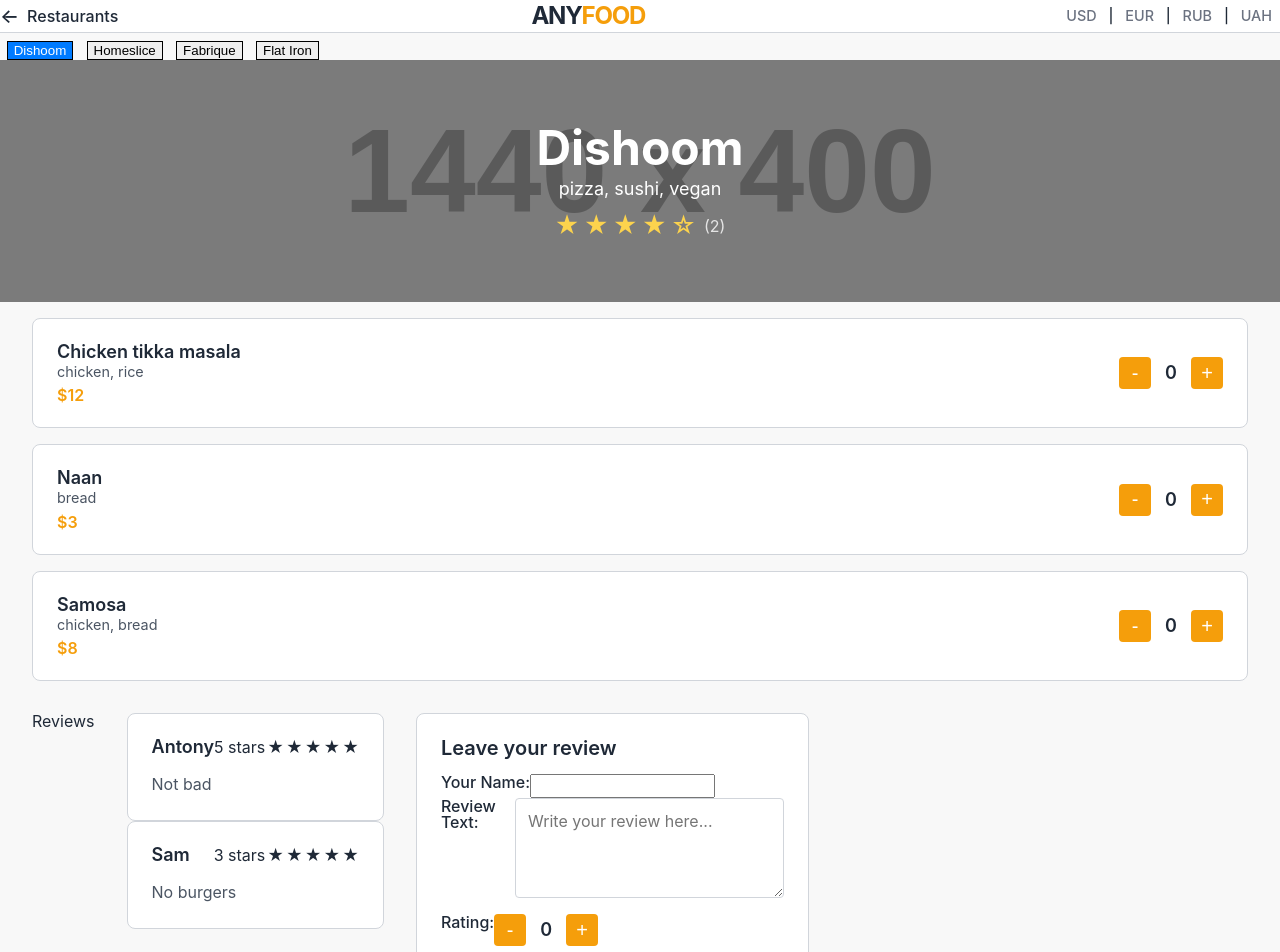
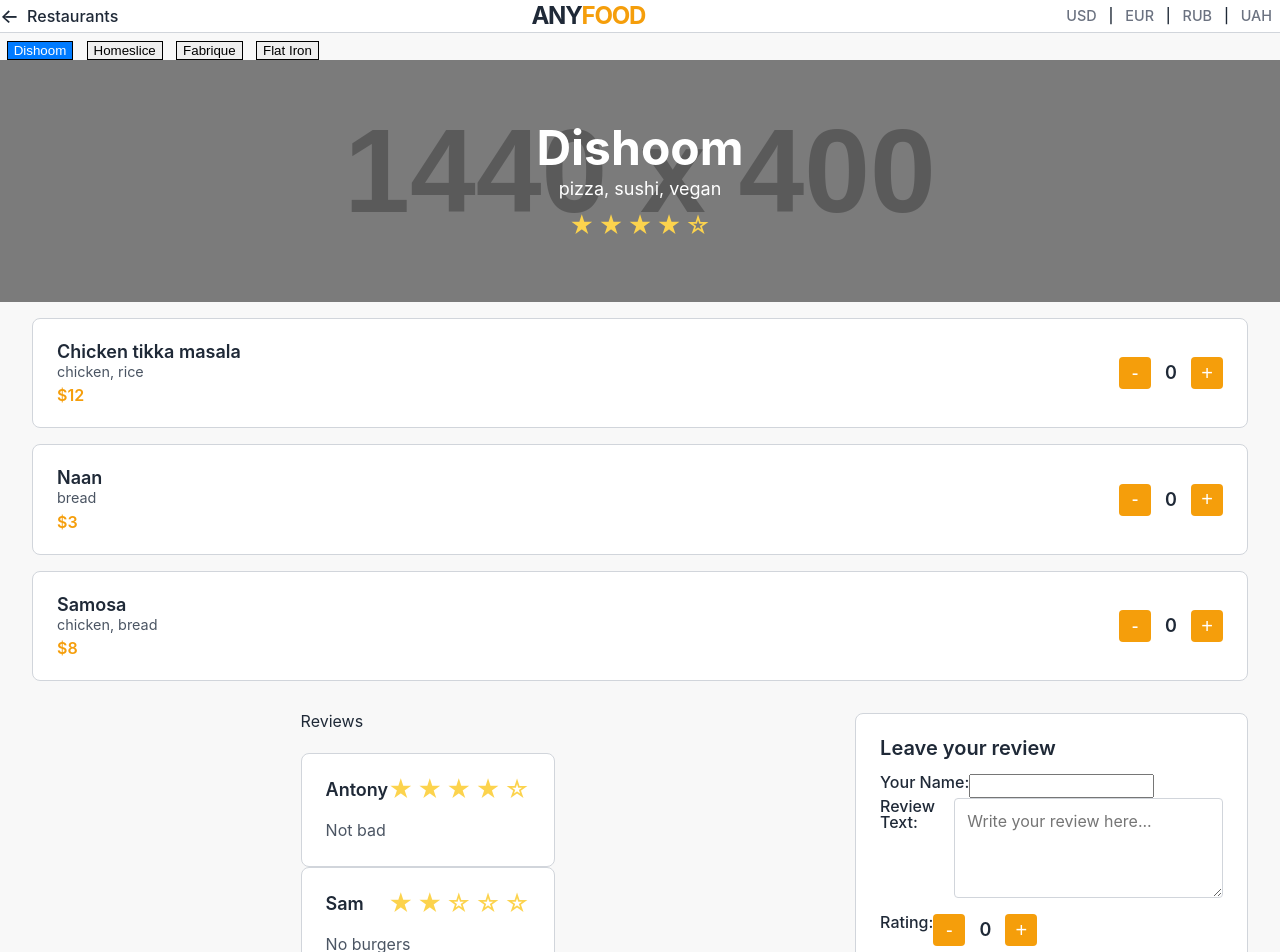
Before and after one commit to besthalfofthedevil/react1205, a React (Vite) app: page / in a window 1280 px wide. Shown: the top 952 px of the page. Built offline with nearby package versions, Linux system fonts and the light colour scheme.

Commit message:
Add StarsBar component

```diff
--- a/src/components/Layout/Layout.tsx
+++ b/src/components/Layout/Layout.tsx
@@ -1,14 +1,13 @@
 import type React from "react";
-import { ProgressBar } from "../ProgressBar/progress-bar";
 import style from "./Layout.module.css";
-import { Header } from "../Header/Header";
+import { Header } from "../Header/header";
 
 export const Layout = ({ children }: React.PropsWithChildren) => {
   return (
     <div className={style.layout}>
       <Header />
       <main>{children}</main>
-      <footer>Footer</footer>
+      {/* <footer>Footer</footer> */}
     </div>
   );
 };
--- a/src/components/Restaurant/Restaurant.tsx
+++ b/src/components/Restaurant/Restaurant.tsx
@@ -4,6 +4,7 @@ import { Menu } from "../Menu/menu";
 import { Reviews } from "../Review/review";
 import { ReviewForm } from "../ReviewForm/review-form";
 import styles from "./restaurant.module.css";
+import { StarsBar } from "../StarsBar/stars-bar";
 
 export const RestaurantComponent = (props: {
   restaurantItem: Restaurant;
@@ -19,14 +20,7 @@ export const RestaurantComponent = (props: {
       <section className={styles.restaurantBanner}>
         <h1 className={styles.restaurantTitle}>{name}</h1>
         <p className={styles.restaurantCuisine}>pizza, sushi, vegan</p>
-        <div className={styles.rating}>
-          <span className={styles.star}>★</span>
-          <span className={styles.star}>★</span>
-          <span className={styles.star}>★</span>
-          <span className={styles.star}>★</span>
-          <span className={styles.star}>☆</span>
-          <span className={styles.ratingCount}>(2)</span>
-        </div>
+        <StarsBar rating={4.5} totalStars={5} />
       </section>
       <section className={styles.mainContent}>
         {hasMenu && <Menu menu={menu} />}
--- a/src/components/Restaurant/restaurant.module.css
+++ b/src/components/Restaurant/restaurant.module.css
@@ -31,18 +31,6 @@
   margin-bottom: 1rem;
 }
 
-.rating {
-  display: flex;
-  justify-content: center;
-  align-items: center;
-  gap: 0.25rem;
-}
-
-.star {
-  color: var(--star-gold);
-  font-size: 1.5rem;
-}
-
 .ratingCount {
   font-size: 1rem;
   margin-left: 0.25rem;
--- a/src/components/Review/review.module.css
+++ b/src/components/Review/review.module.css
@@ -29,11 +29,6 @@
   font-weight: 600;
 }
 
-.reviewRating {
-  display: flex;
-  gap: 0.125rem; /* Smaller gap for review stars */
-}
-
 .reviewText {
   font-size: 1rem;
   color: var(--text-medium);
--- a/src/components/Review/review.tsx
+++ b/src/components/Review/review.tsx
@@ -1,4 +1,5 @@
 import type { RestaurantReviewItem } from "../../mocks/restaurants.mock";
+import { StarsBar } from "../StarsBar/stars-bar";
 import styles from "./review.module.css";
 
 export const ReviewListItem = (
@@ -10,14 +11,7 @@ export const ReviewListItem = (
       <div className={styles.reviewCard}>
         <div className={styles.reviewHeader}>
           <h3 className={styles.reviewerName}>{user}</h3>
-          <div className={styles.reviewRating}>
-            {rating} stars
-            <span className="star">★</span>
-            <span className="star">★</span>
-            <span className="star">★</span>
-            <span className="star">★</span>
-            <span className="star">★</span>
-          </div>
+          <StarsBar rating={rating} totalStars={5} />
         </div>
         <p className={styles.reviewText}>{text}</p>
       </div>
@@ -27,8 +21,9 @@ export const ReviewListItem = (
 
 export const Reviews = ({ reviews }: { reviews: RestaurantReviewItem[] }) => {
   return (
-    <>
+    <div className={styles.reviewsContent}>
       <h3>Reviews</h3>
+      <section className={styles.existingReviews}>
         <ul>
           {reviews.map((item) => (
             <ReviewListItem
@@ -39,54 +34,7 @@ export const Reviews = ({ reviews }: { reviews: RestaurantReviewItem[] }) => {
             />
           ))}
         </ul>
-    </>
+      </section>
+    </div>
   );
 };
-/*
-
-<main class="reviews-content">
-        <section class="existing-reviews">
-            <div class="review-card">
-                <div class="review-header">
-                    <h3 class="reviewer-name">Antony</h3>
-                    <div class="review-rating">
-                        <span class="star">★</span>
-                        <span class="star">★</span>
-                        <span class="star">★</span>
-                        <span class="star">★</span>
-                        <span class="star">★</span>
-                    </div>
-                </div>
-                <p class="review-text">Not bad</p>
-            </div>
-
-            <div class="review-card">
-                <div class="review-header">
-                    <h3 class="reviewer-name">Sam</h3>
-                    <div class="review-rating">
-                        <span class="star">★</span>
-                        <span class="star">★</span>
-                        <span class="star">★</span>
-                        <span class="star empty">☆</span>
-                        <span class="star empty">☆</span>
-                    </div>
-                </div>
-                <p class="review-text">No burgers</p>
-            </div>
-        </section>
-
-        <section class="leave-review-form">
-            <h3 class="form-title">Leave your review</h3>
-            <textarea placeholder="Write your review here..."></textarea>
-            <span class="form-rating-label">Rating:</span>
-            <div class="form-stars">
-                <span class="form-star">☆</span>
-                <span class="form-star">☆</span>
-                <span class="form-star">☆</span>
-                <span class="form-star">☆</span>
-                <span class="form-star">☆</span>
-            </div>
-            <button class="publish-btn">PUBLISH REVIEW</button>
-        </section>
-    </main>
-*/
--- /dev/null
+++ b/src/components/StarsBar/stars-bar.module.css
@@ -0,0 +1,11 @@
+.rating {
+  display: flex;
+  justify-content: center;
+  align-items: center;
+  gap: 0.25rem;
+}
+
+.star {
+  color: var(--star-gold);
+  font-size: 1.5rem;
+}
--- /dev/null
+++ b/src/components/StarsBar/stars-bar.tsx
@@ -0,0 +1,16 @@
+import styles from "./stars-bar.module.css";
+export const StarsBar = ({ rating = 0, totalStars = 5 }) => {
+  const stars = [...Array(totalStars)].map((_, index) =>
+    index < rating - 1 ? "★" : "☆"
+  );
+
+  return (
+    <div className={styles.rating}>
+      {stars.map((star, index) => (
+        <span key={index} className={styles.star}>
+          {star}
+        </span>
+      ))}
+    </div>
+  );
+};
```
Lines whose indentation alone changed are shown as unchanged.
